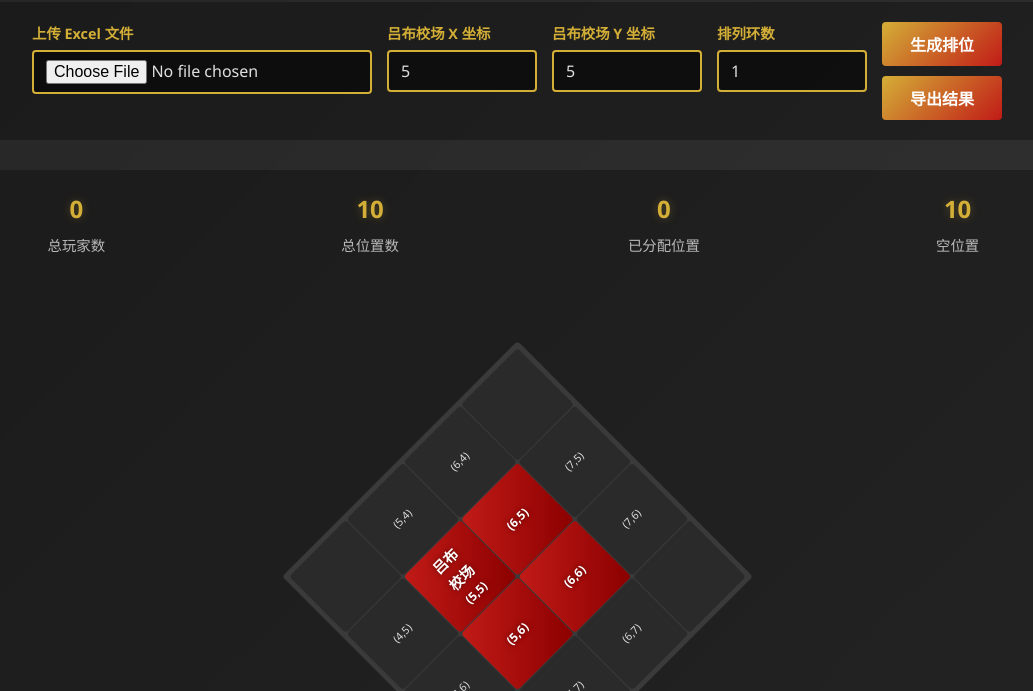
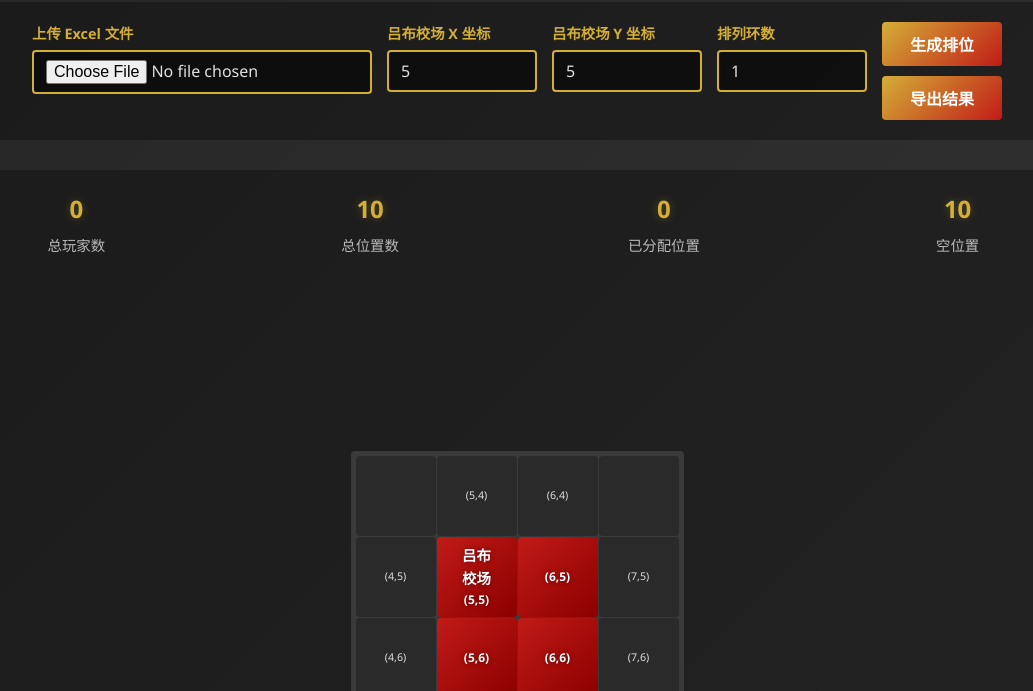
Before and after one commit to littlemo/sanbing_lvbu_pos, a website: page index.html in a window 1280 px wide. Shown: the part 109-800 px from the top of the page, without its empty margins (123-1156 px from the left). Drawn offline with Linux system fonts and the light colour scheme.

Commit message:
fix: 修复Y轴方向和文字旋转问题
1. 移除网格的旋转效果，使文字保持水平
2. 修复Y轴方向，调整循环遍历顺序

```diff
--- a/app.js
+++ b/app.js
@@ -184,7 +184,7 @@ function calculatePositions(lubuX, lubuY, ringCount) {
         const outerY = baseY + 2 + ring - 1;
 
         for (let x = baseX - ring; x <= baseX + 1 + ring; x++) {
-            for (let y = baseY - ring; y <= baseY + 1 + ring; y++) {
+            for (let y = baseY + ring; y >= baseY - ring; y--) {
                 if (!isLubuField(x, y, baseX, baseY) && isOnRing(x, y, baseX, baseY, ring)) {
                     positions.push({
                         x: x,
--- a/index.html
+++ b/index.html
@@ -132,8 +132,6 @@
             --rows: 10;
             grid-template-columns: repeat(var(--cols), var(--cell-size));
             grid-template-rows: repeat(var(--rows), var(--cell-size));
-            transform: rotate(-45deg);
-            transform-origin: center;
         }
 
         .cell {
```
Also changed, not shown: dist/app.js, dist/index.html.
